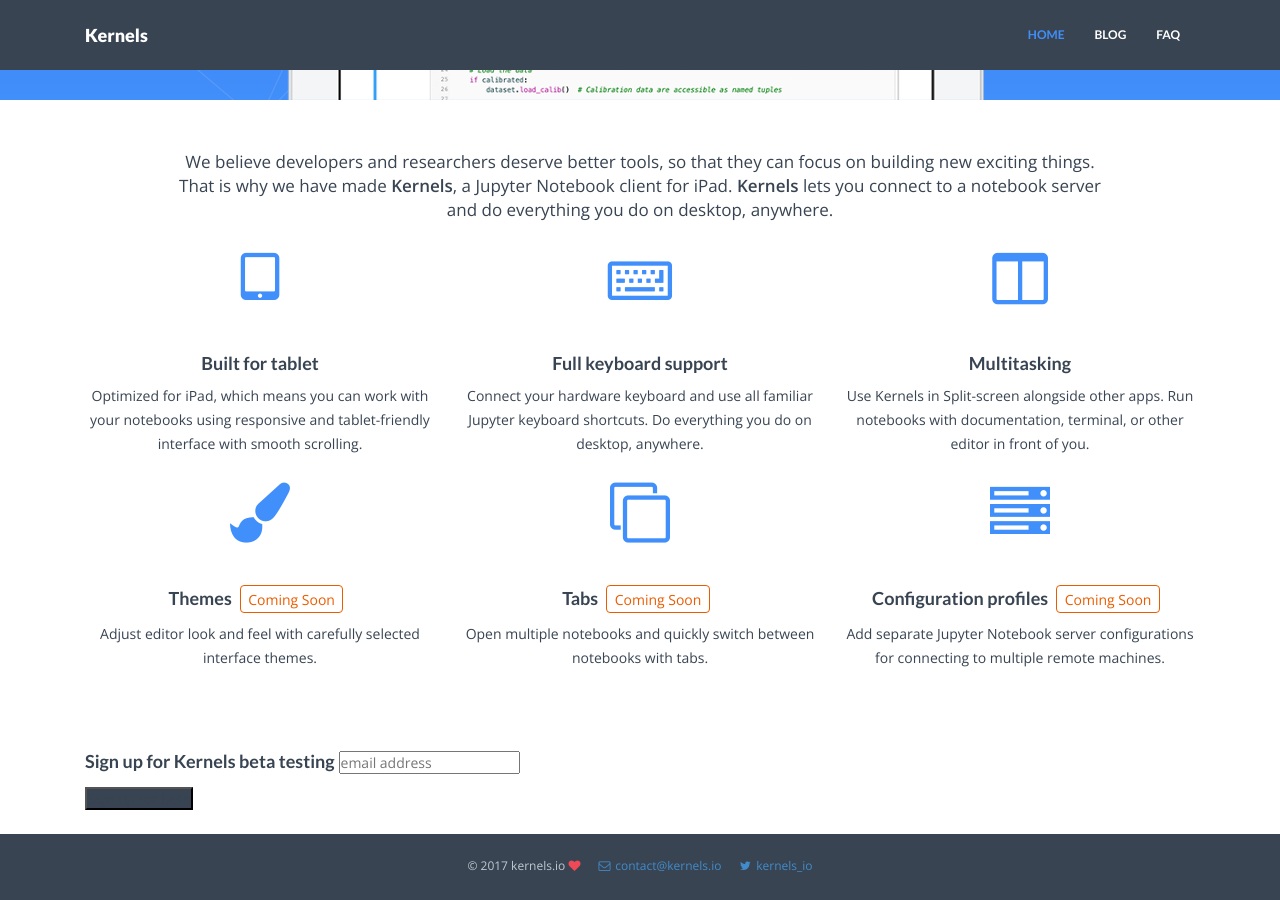
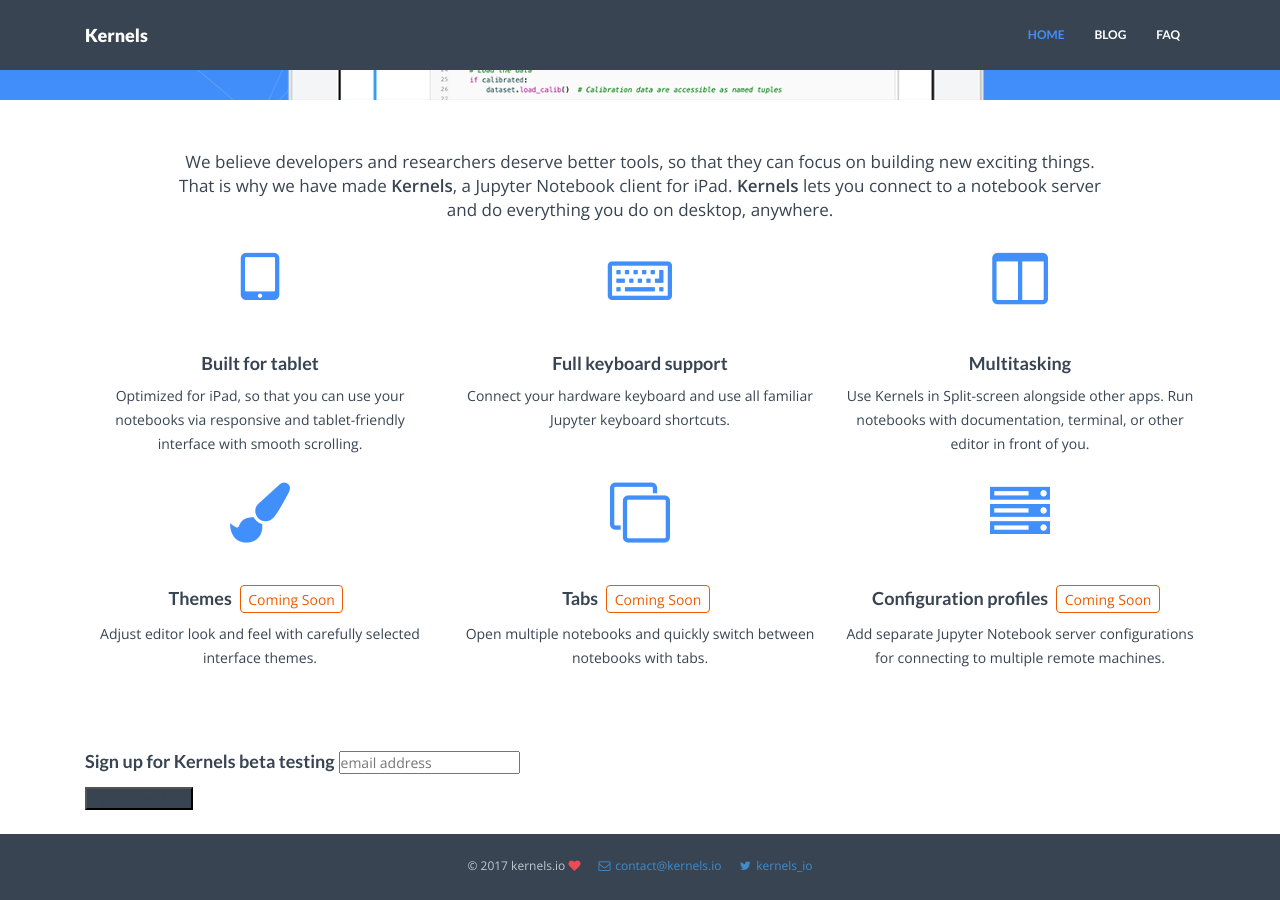
Before and after one commit to test-juno-sh/juno-website-test, a Jekyll site: the page built from index.html, in a window 1280 px wide and 900 px high, scrolled down 545 px. Built offline with Jekyll 4.4.1, drawn with Linux system fonts in a browser that asks for light colours; nearby versions of some CDN libraries; comment, search, counter and statistics services are not loaded.

Commit message:
Amend wording on the front page.

```diff
--- a/index.html
+++ b/index.html
@@ -17,13 +17,13 @@
                 <i class="fa fa-tablet" aria-hidden="true"></i>
                 <span class="sr-only">Built for tablet</span>
                 <h4>Built for tablet</h4>
-                <p>Optimized for iPad, which means you can work with your notebooks using responsive and tablet-friendly interface with smooth scrolling.</p>
+                <p>Optimized for iPad, so that you can use your notebooks via responsive and tablet-friendly interface with smooth scrolling.</p>
             </div>
             <div class="col-md-4">
                 <i class="fa fa-keyboard-o" aria-hidden="true"></i>
                 <span class="sr-only">Full keyboard support</span>
                 <h4>Full keyboard support</h4>
-                <p>Connect your hardware keyboard and use all familiar Jupyter keyboard shortcuts. Do everything you do on desktop, anywhere.</p>
+                <p>Connect your hardware keyboard and use all familiar Jupyter keyboard shortcuts.</p>
             </div>
             <div class="col-md-4">
                 <i class="fa fa-columns" aria-hidden="true"></i>
```
